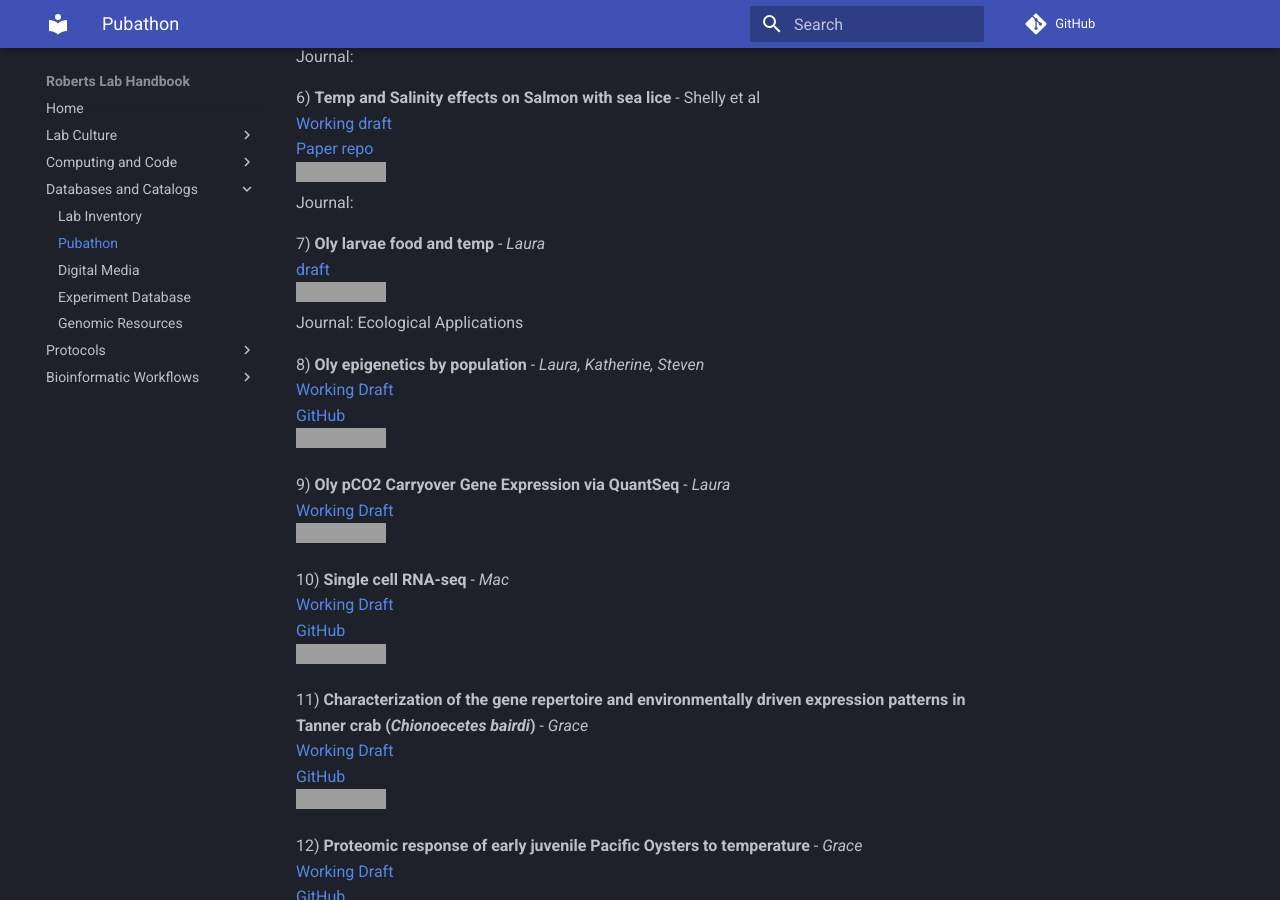
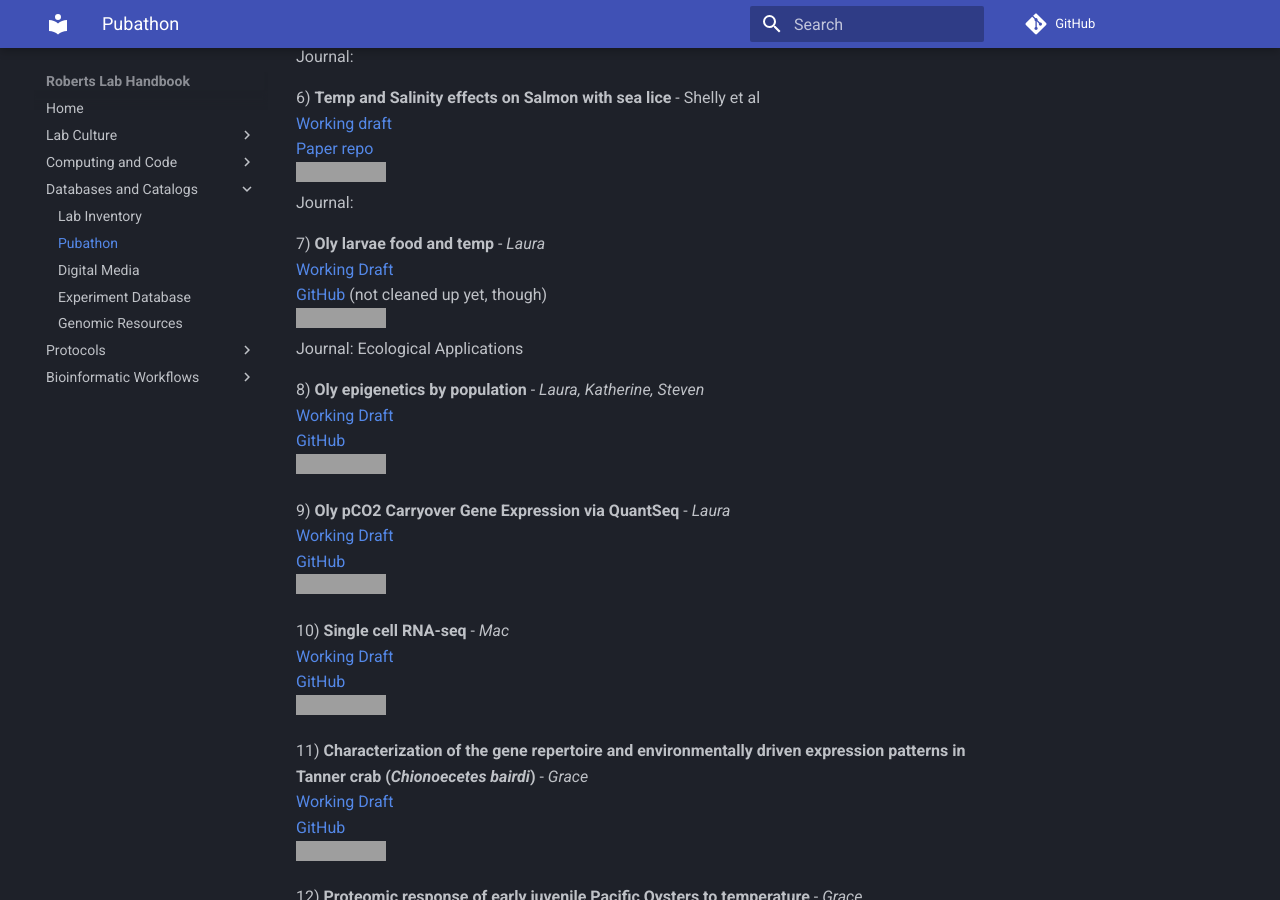
Before and after one commit to RobertsLab/resources, an MkDocs documentation site: the page built from docs/Pubathon.md, in a window 1280 px wide and 900 px high, scrolled down 1405 px. Built offline with MkDocs 1.6.1 and Material for MkDocs 9.7.7, drawn with Linux system fonts in a browser that asks for light colours; comment, search, counter and statistics services are not loaded; grey boxes are pictures that could not be loaded.

Commit message:
Update Pubathon.md

```diff
--- a/docs/Pubathon.md
+++ b/docs/Pubathon.md
@@ -45,7 +45,8 @@ Journal:
 Journal:
 
 7) **Oly larvae food and temp** - _Laura_
-[draft](https://docs.google.com/document/d/1ELHOIK-iJ1UgnKi9aF_SdoqmLVe2UM9bi2G-fOuQ3RA/edit?usp=sharing)
+[Working Draft](https://docs.google.com/document/d/1ELHOIK-iJ1UgnKi9aF_SdoqmLVe2UM9bi2G-fOuQ3RA/edit?usp=sharing)
+[GitHub](https://github.com/laurahspencer/O.lurida_Temperature) (not cleaned up yet, though)
 ![status](https://img.shields.io/badge/pub--a--thon%20status-submitted-green.svg)
 Journal: Ecological Applications
 
@@ -56,6 +57,7 @@ Journal: Ecological Applications
 
 9) **Oly pCO2 Carryover Gene Expression via QuantSeq** - _Laura_
 [Working Draft](https://docs.google.com/document/d/1Ccr1R8VcWDKP-ScJo0lCpHHlxpMRm0Thso1cMA577Mo/edit?usp=sharing)
+[GitHub](https://github.com/laurahspencer/O.lurida_QuantSeq-2020)
 ![status](https://img.shields.io/badge/pub--a--thon%20status-early%20draft-yellow.svg)
 
 10) **Single cell RNA-seq** - _Mac_
```
